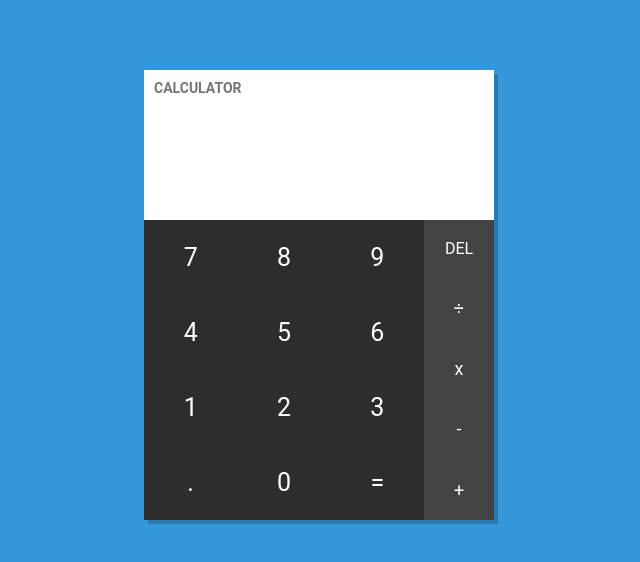
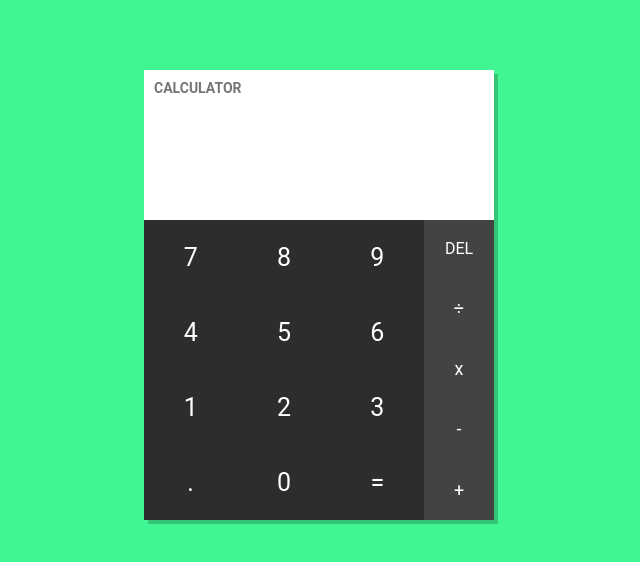
Before and after one commit to raghdaayman/calculator, a plain HTML site: page index.html in a window 1280 px wide. Shown: the whole page, without its empty margins (321-961 px from the left). Drawn offline with Linux system fonts and the light colour scheme.

Commit message:
Update style.css

```diff
--- a/style.css
+++ b/style.css
@@ -7,7 +7,7 @@
 html {
     font-family: "Roboto",sans-serif;
     font-size: 14px;
-    background-color: #3498DB;
+    background-color: #42f593;
     height: 100%;
 }
 
```
